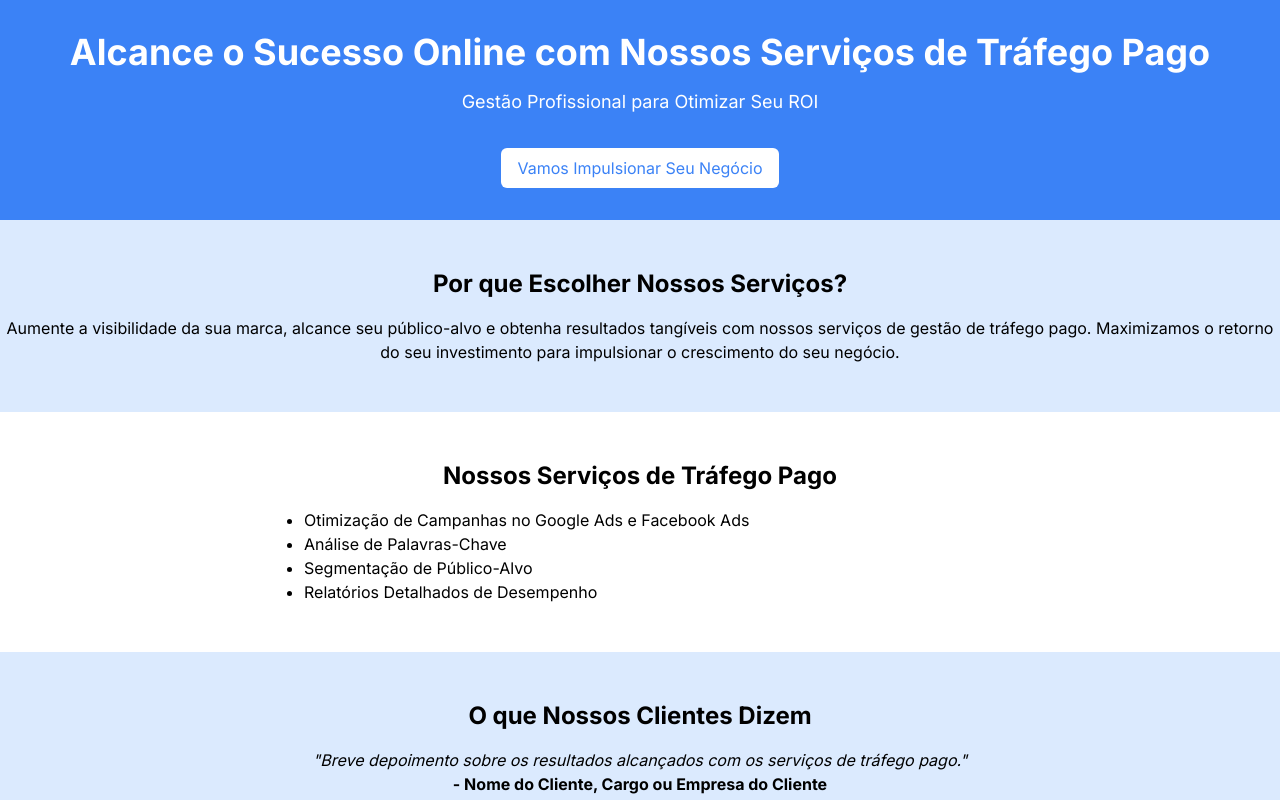
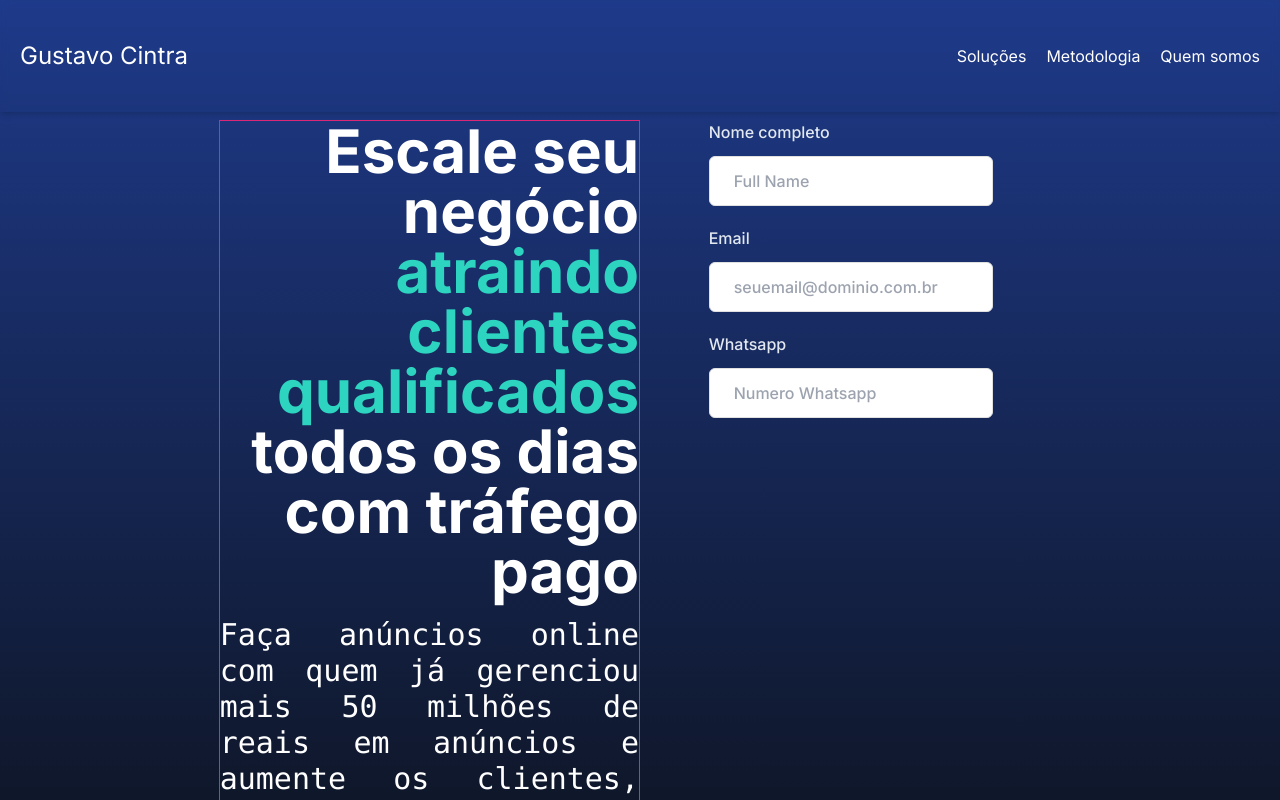
Before and after one commit to leonardocintra/landingpage, a Next.js app: page / in a window 1280 px wide. Shown: the top 800 px of the page. Built offline with nearby package versions, Linux system fonts and the light colour scheme.

Commit message:
✨ feat: recomecando

```diff
--- a/src/app/components/ContactForm.tsx
+++ b/src/app/components/ContactForm.tsx
@@ -1,31 +1,75 @@
 export default function ContactForm() {
   return (
-    <section className="bg-white py-12 px-2 text-center">
-      <h2 className="text-2xl font-bold">Entre em Contato Conosco</h2>
-      <form className="mt-4 max-w-md mx-auto">
-        {/* Campos do formulário */}
-        <div className="mb-4">
+    <section className="flex p-2 justify-center">
+      <div className="sm:w-2/3 flex flex-col sm:flex-row text-white">
+
+        <div className="sm:w-1/2 border-pink-600 border">
+          <p className="text-5xl sm:text-6xl font-bold hover:text-sky-200 text-right">
+            Escale seu negócio{" "}
+            <span className="text-teal-400">
+              atraindo clientes qualificados{" "}
+            </span>
+            todos os dias com tráfego pago
+          </p>
+          <p className="font-mono text-3xl text-justify pt-4">
+            Faça anúncios online com quem já gerenciou mais 50 milhões de reais
+            em anúncios e aumente os clientes, faturamento e lucro da sua
+            empresa.
+          </p>
+        </div>
+
+        <div className="pt-4 sm:pt-0 sm:w-1/2">
+          <div className="flex items-center justify-center">
+            <form action="" method="POST">
+              <div className="mb-5">
                 <label
-            className="block text-gray-700 text-sm font-bold mb-2"
                   htmlFor="name"
+                  className="mb-3 block text-base font-medium text-slate-200"
                 >
-            Nome Completo
+                  Nome completo
                 </label>
                 <input
-            className="shadow appearance-none border rounded w-full py-2 px-3 text-gray-700 leading-tight focus:outline-none focus:shadow-outline"
+                  type="text"
+                  name="name"
                   id="name"
-            type="text"
-            placeholder="Seu Nome"
+                  placeholder="Full Name"
+                  className="w-full rounded-md border border-[#e0e0e0] bg-white py-3 px-6 text-base font-medium text-[#6B7280] outline-none focus:border-[#6A64F1] focus:shadow-md"
                 />
               </div>
-        {/* Adicione campos semelhantes para e-mail, telefone, mensagem, etc. */}
-        <button
-          className="bg-blue-500 text-white py-2 px-4 rounded-md"
-          type="submit"
+              <div className="mb-5">
+                <label
+                  htmlFor="email"
+                  className="mb-3 block text-base font-medium text-slate-200"
                 >
-          Enviar Mensagem
-        </button>
+                  Email
+                </label>
+                <input
+                  type="email"
+                  name="email"
+                  id="email"
+                  placeholder="seuemail@dominio.com.br"
+                  className="w-full rounded-md border border-[#e0e0e0] bg-white py-3 px-6 text-base font-medium text-[#6B7280] outline-none focus:border-[#6A64F1] focus:shadow-md"
+                />
+              </div>
+              <div className="mb-5">
+                <label
+                  htmlFor="telefone"
+                  className="mb-3 block text-base font-medium text-slate-200"
+                >
+                  Whatsapp
+                </label>
+                <input
+                  type="number"
+                  name="telefone"
+                  id="telefone"
+                  placeholder="Numero Whatsapp"
+                  className="w-full rounded-md border border-[#e0e0e0] bg-white py-3 px-6 text-base font-medium text-[#6B7280] outline-none focus:border-[#6A64F1] focus:shadow-md"
+                />
+              </div>
             </form>
+          </div>
+        </div>
+      </div>
     </section>
   );
 }
--- /dev/null
+++ b/src/app/components/NavHeader.tsx
@@ -0,0 +1,38 @@
+import Link from "next/link";
+
+export default function NavHeader() {
+  return (
+    <div className="relative shadow-md">
+      <div className="absolute inset-0 bg-cover bg-center bg-no-repeat bg-fixed"></div>
+
+      <div className="w-full backdrop-blur-sm">
+        <div className="relative z-1 h-16 mx-auto py-14 px-5 max-w-7xl flex items-center justify-between text-white">
+          <Link
+            className="text-2xl hover:text-cyan-400 transition-colors text-center"
+            href=""
+          >
+            Gustavo Cintra
+          </Link>
+
+          <ul className="flex items-center gap-5">
+            <li>
+              <Link className="hover:text-cyan-400 transition-colors" href="">
+                Soluções
+              </Link>
+            </li>
+            <li>
+              <Link className="hover:text-cyan-400 transition-colors" href="">
+                Metodologia
+              </Link>
+            </li>
+            <li>
+              <Link className="hover:text-cyan-400 transition-colors" href="">
+                Quem somos
+              </Link>
+            </li>
+          </ul>
+        </div>
+      </div>
+    </div>
+  );
+}
--- a/src/app/page.tsx
+++ b/src/app/page.tsx
@@ -4,15 +4,16 @@ import ContactForm from "./components/ContactForm";
 import HighlightSection from "./components/HighlightSection";
 import ServicesSection from "./components/ServicesSection";
 import TestimonialsSection from "./components/TestimonialsSection";
+import Link from "next/link";
+import { FaBars } from "react-icons/fa";
+import NavHeader from "./components/NavHeader";
 
 export default function Home() {
   return (
-    <div>
-      <Header />
-      <HighlightSection />
-      <ServicesSection />
-      <TestimonialsSection />
+    <main className="w-screen h-screen bg-gradient-to-b from-blue-900 to-slate-900">
+      <NavHeader />
+
       <ContactForm />
-    </div>
+    </main>
   );
 }
```
Also changed, not shown: package.json (+5 -4 lines), 1 other file (tests, documents, lock files or other folders). Lines whose indentation alone changed are shown as unchanged.
